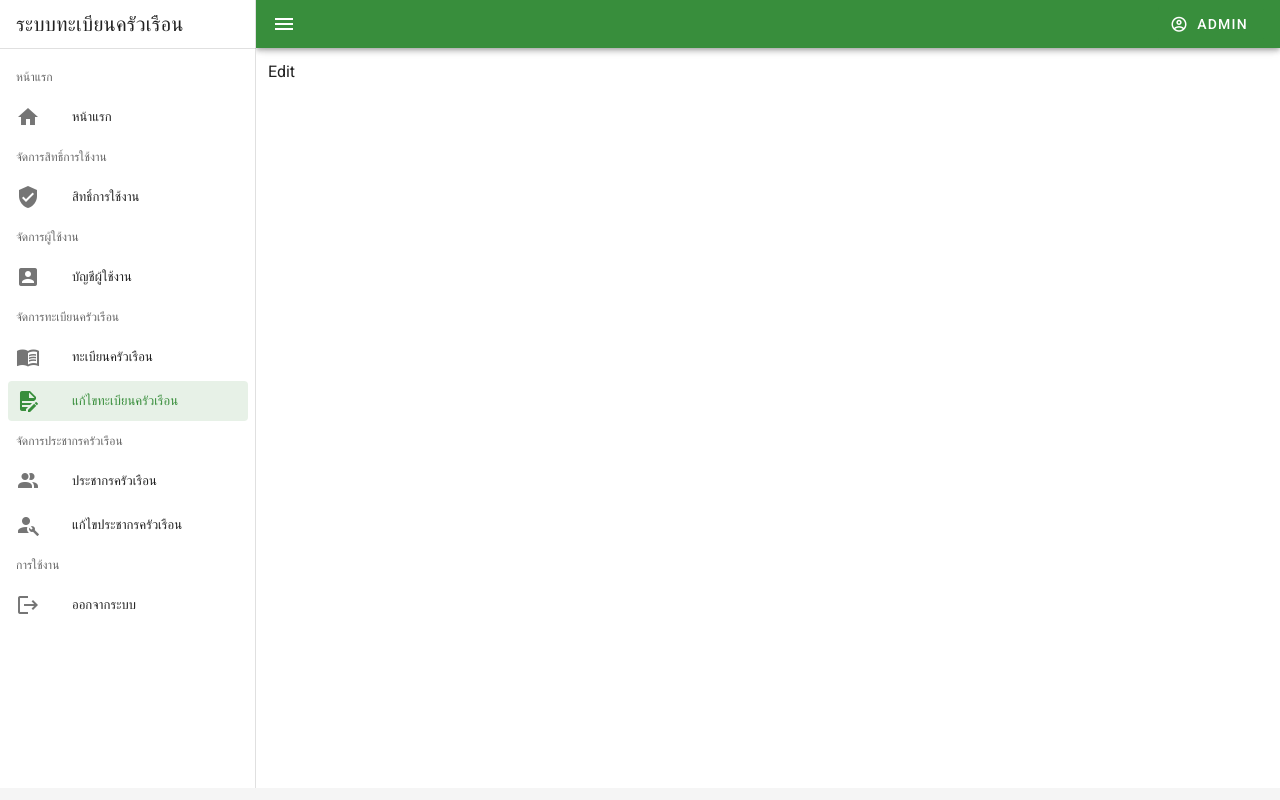
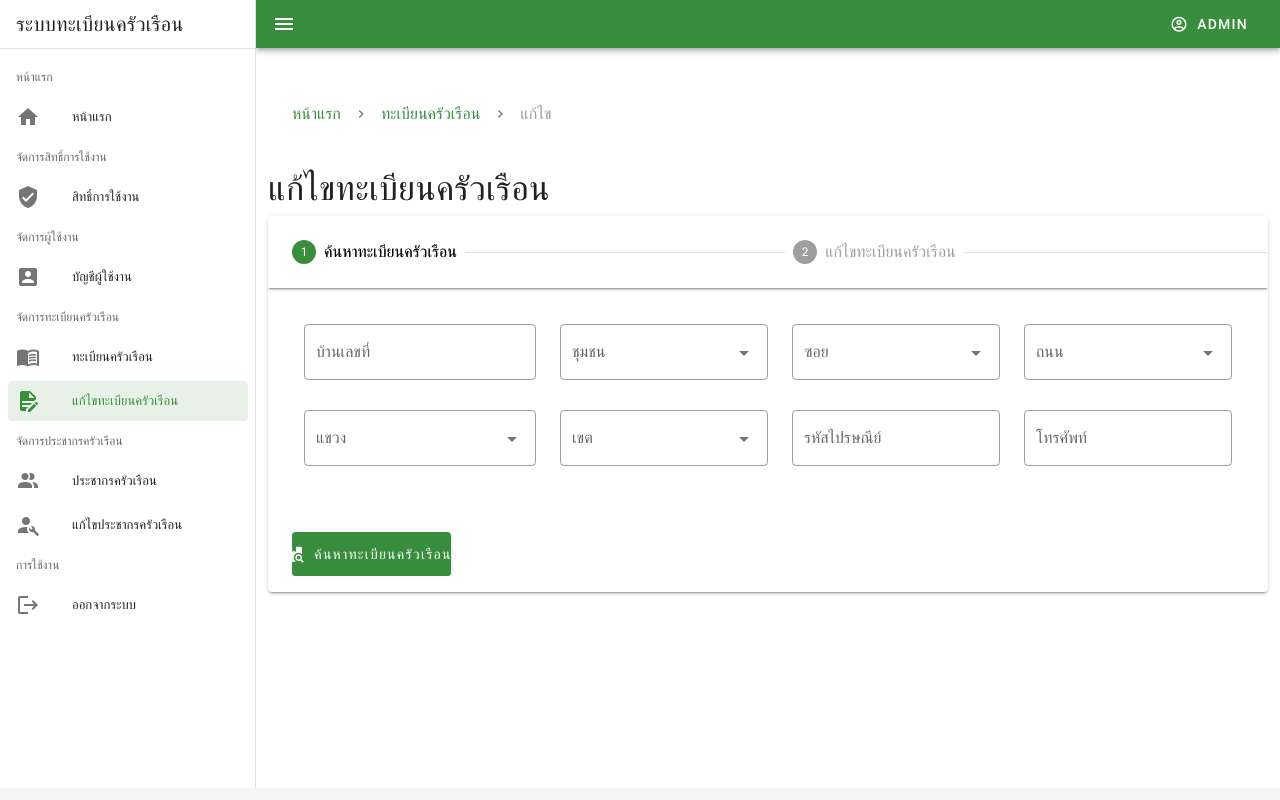
Before and after one commit to phanuphongforwork/end-project-new, a Nuxt app: page /house-holds-edit in a window 1280 px wide. Built offline with nearby package versions, Linux system fonts and the light colour scheme.

Commit message:
feat edit house hold (#6)

```diff
--- /dev/null
+++ b/components/persons/CreatePersons.vue
@@ -0,0 +1,9 @@
+<template>
+  <div>Create Persons</div>
+</template>
+
+<script>
+export default {};
+</script>
+
+<style></style>
--- a/pages/house-holds-edit.vue
+++ b/pages/house-holds-edit.vue
@@ -1,11 +1,171 @@
 <
 <template>
-  <div>Edit</div>
+  <div>
+    <div>
+      <Breadcrumb :items="breadcrumbs" :title="title" />
+    </div>
+
+    <v-stepper v-model="e1" class="mt-2">
+      <v-stepper-header>
+        <v-stepper-step :complete="e1 > 1" step="1">
+          ค้นหาทะเบียนครัวเรือน
+        </v-stepper-step>
+
+        <v-divider></v-divider>
+
+        <v-stepper-step :complete="e1 > 2" step="2">
+          แก้ไขทะเบียนครัวเรือน
+        </v-stepper-step>
+
+        <v-divider></v-divider>
+      </v-stepper-header>
+
+      <v-stepper-items>
+        <v-stepper-content step="1">
+          <v-container fluid>
+            <v-row no-gutters>
+              <v-col cols="12" lg="3">
+                <v-text-field label="บ้านเลขที่" outlined></v-text-field>
+              </v-col>
+              <v-col cols="12" lg="3" class="pl-0 pl-lg-6">
+                <v-select :items="[]" label="ชุมชน" outlined></v-select>
+              </v-col>
+              <v-col cols="12" lg="3" class="pl-0 pl-lg-6">
+                <v-select :items="[]" label="ซอย" outlined> </v-select>
+              </v-col>
+              <v-col cols="12" lg="3" class="pl-0 pl-lg-6">
+                <v-select :items="[]" label="ถนน" outlined> </v-select>
+              </v-col>
+              <v-col cols="12" lg="3" class="pl-0">
+                <v-select :items="[]" label="แขวง" outlined> </v-select>
+              </v-col>
+              <v-col cols="12" lg="3" class="pl-0 pl-lg-6">
+                <v-select :items="[]" label="เขต" outlined> </v-select>
+              </v-col>
+              <v-col cols="12" lg="3" class="pl-0 pl-lg-6">
+                <v-text-field label="รหัสไปรษณีย์" outlined></v-text-field>
+              </v-col>
+              <v-col cols="12" lg="3" class="pl-0 pl-lg-6">
+                <v-text-field label="โทรศัพท์" outlined></v-text-field>
+              </v-col>
+            </v-row>
+          </v-container>
+
+          <v-btn
+            color="primary"
+            large
+            class="col-12 col-lg-2 mt-6"
+            @click="e1 = 2"
+          >
+            <v-icon left> mdi-book-search</v-icon>
+            ค้นหาทะเบียนครัวเรือน
+          </v-btn>
+        </v-stepper-content>
+
+        <v-stepper-content step="2">
+          <v-container fluid>
+            <v-row no-gutters>
+              <v-col cols="12" lg="3">
+                <v-text-field
+                  label="บ้านเลขที่"
+                  value="110/09"
+                  outlined
+                ></v-text-field>
+              </v-col>
+              <v-col cols="12" lg="3" class="pl-0 pl-lg-6">
+                <v-select :items="[]" label="ชุมชน" outlined></v-select>
+              </v-col>
+              <v-col cols="12" lg="3" class="pl-0 pl-lg-6">
+                <v-select :items="[]" label="ซอย" outlined> </v-select>
+              </v-col>
+              <v-col cols="12" lg="3" class="pl-0 pl-lg-6">
+                <v-select :items="[]" label="ถนน" outlined> </v-select>
+              </v-col>
+              <v-col cols="12" lg="3" class="pl-0">
+                <v-select :items="[]" label="แขวง" outlined> </v-select>
+              </v-col>
+              <v-col cols="12" lg="3" class="pl-0 pl-lg-6">
+                <v-select :items="[]" label="เขต" outlined> </v-select>
+              </v-col>
+              <v-col cols="12" lg="3" class="pl-0 pl-lg-6">
+                <v-text-field
+                  label="รหัสไปรษณีย์"
+                  value="73000"
+                  outlined
+                ></v-text-field>
+              </v-col>
+              <v-col cols="12" lg="3" class="pl-0 pl-lg-6">
+                <v-text-field
+                  label="โทรศัพท์"
+                  value="0886578647"
+                  outlined
+                ></v-text-field>
+              </v-col>
+            </v-row>
+          </v-container>
+
+          <div class="mt-6 mb-6">
+            <v-btn
+              color="primary"
+              large
+              class="col-12 col-lg-2"
+              @click="edit()"
+            >
+              <v-icon left> mdi-book-edit </v-icon>
+              แก้ไขทะเบียนครัวเรือน
+            </v-btn>
+
+            <v-btn
+              large
+              elevation="1"
+              class="col-12 col-lg-2 ml-0 ml-lg-4 mt-4 mt-lg-0"
+              @click="e1 = 1"
+            >
+              <v-icon left> mdi-arrow-left-circle</v-icon>
+              ย้อนกลับ
+            </v-btn>
+          </div>
+        </v-stepper-content>
+      </v-stepper-items>
+    </v-stepper>
+  </div>
 </template>
 
 <script>
-export default {};
+import Breadcrumb from "@/components/Breadcrumbs";
+export default {
+  components: {
+    Breadcrumb,
+  },
+  data() {
+    return {
+      e1: 1,
+      title: "แก้ไขทะเบียนครัวเรือน",
+      breadcrumbs: [
+        {
+          text: "หน้าแรก",
+          disabled: false,
+          href: "/",
+        },
+        {
+          text: "ทะเบียนครัวเรือน",
+          disabled: false,
+          href: "house-holds",
+        },
+        {
+          text: "แก้ไข",
+          disabled: false,
+          href: "house-holds-edit",
+        },
+      ],
+    };
+  },
+  methods: {
+    edit() {
+      this.$router.push("/house-holds");
+    },
+  },
+};
 </script>
 
 <style></style>
->
--- a/pages/persons.vue
+++ b/pages/persons.vue
@@ -2,6 +2,17 @@
   <div>
     <div>
       <Breadcrumb :items="breadcrumbs" :title="title" />
+    </div>
+    <div>
+      <v-btn
+        color="primary"
+        large
+        class="col-12 col-lg-2 mt-6"
+        @click="modalActive = true"
+      >
+        <v-icon left> mdi-plus-circle </v-icon>
+        เพิ่มประชากร
+      </v-btn>
     </div>
     <v-card class="mt-6" outlined>
       <v-data-table
@@ -78,42 +89,6 @@ export default {
           sortable: false,
           value: "Phone",
         },
-        // {
-        //   text: "สถานะเด็กแรกเกิด",
-        //   align: "start",
-        //   sortable: false,
-        //   value: "Newborn",
-        // },
-        // {
-        //   text: "สถานะหญิงตั้งครรภ์",
-        //   align: "start",
-        //   sortable: false,
-        //   value: "Pregnant",
-        // },
-        // {
-        //   text: "สถานะหญิงหลังคลอด",
-        //   align: "start",
-        //   sortable: false,
-        //   value: "Postpartum",
-        // },
-        // {
-        //   text: "สถานะผู้พิการ",
-        //   align: "start",
-        //   sortable: false,
-        //   value: "Disabled",
-        // },
-        // {
-        //   text: "สถานะป่วยโรคเรื้อรัง",
-        //   align: "start",
-        //   sortable: false,
-        //   value: "ChronicDisease",
-        // },
-        // {
-        //   text: "มีพฤติกรรมเสี่ยงด้านความรุนแรง",
-        //   align: "start",
-        //   sortable: false,
-        //   value: "ViolentBehavior",
-        // },
         { text: "สถานะ", value: "Status", align: "center" },
       ],
       persons: Array(15)
```
